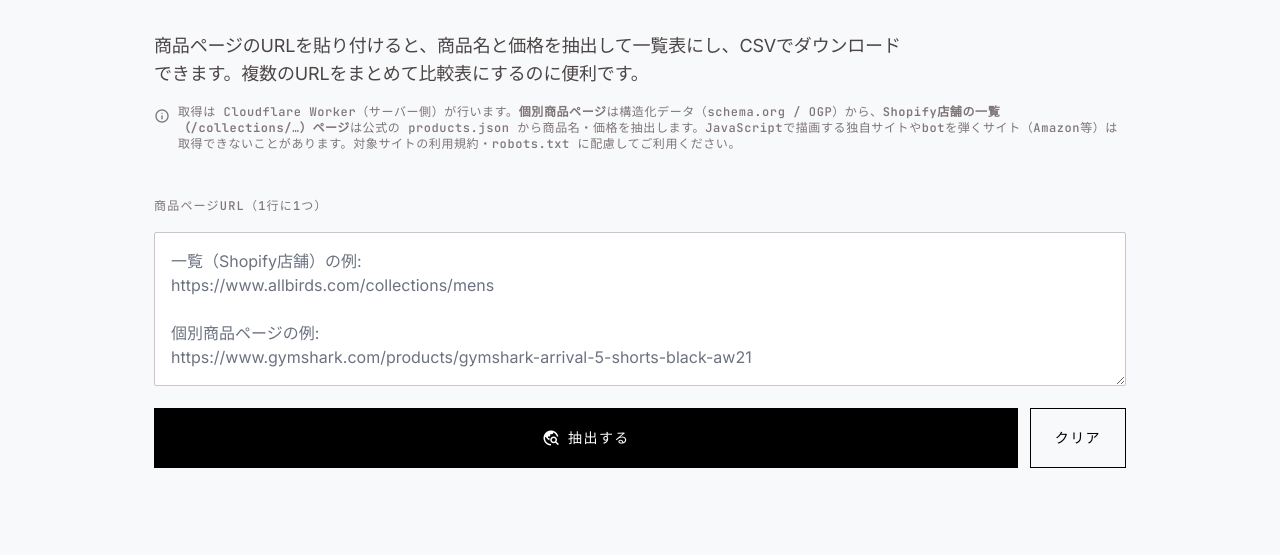
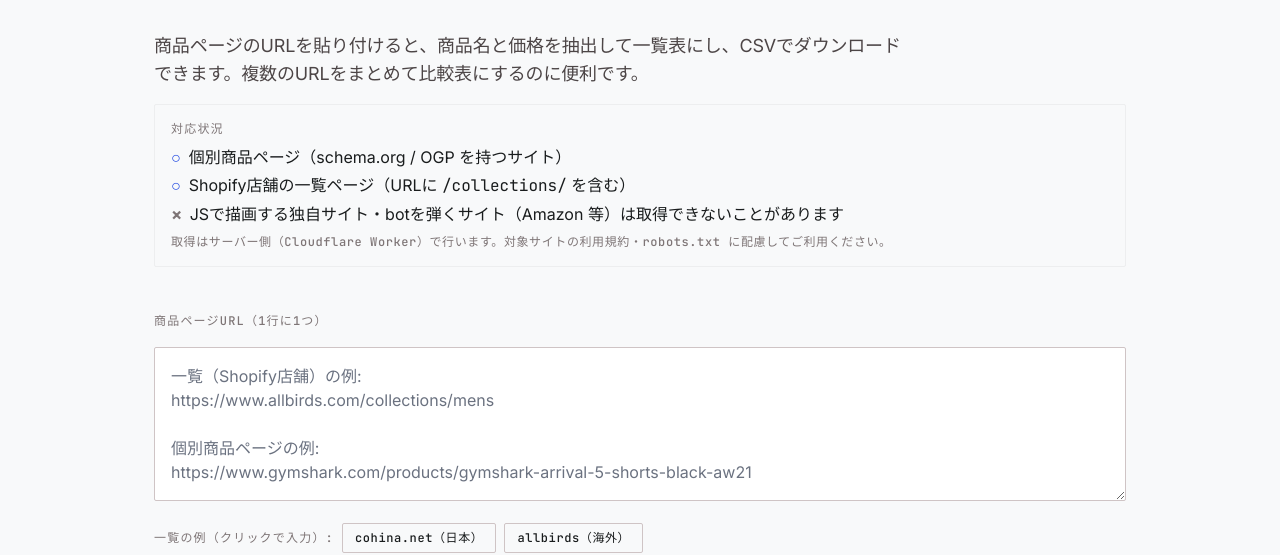
Before and after one commit to torhada/torhada.github.io, a plain HTML site: page apps/product-scraper/index.html in a window 1280 px wide. Shown: the part 247-802 px from the top of the page. Drawn offline with nearby package versions, Linux system fonts and the light colour scheme.

Commit message:
Product Scraper: add support-status note and click-to-fill listing examples

```diff
--- a/apps/product-scraper/app.js
+++ b/apps/product-scraper/app.js
@@ -114,6 +114,15 @@ clearBtn.addEventListener("click", () => {
   setStatus("");
 });
 
+// Example buttons: click to fill the input, ready to run.
+document.querySelectorAll("[data-example]").forEach((b) => {
+  b.addEventListener("click", () => {
+    urls.value = b.dataset.example;
+    setStatus("");
+    urls.focus();
+  });
+});
+
 function csvCell(v) {
   const s = v == null ? "" : String(v);
   return /[",\r\n]/.test(s) ? '"' + s.replace(/"/g, '""') + '"' : s;
--- a/apps/product-scraper/index.html
+++ b/apps/product-scraper/index.html
@@ -41,16 +41,27 @@
 <p class="font-body-lg text-body-lg text-on-surface-variant max-w-[760px] mt-stack-md">
 商品ページのURLを貼り付けると、商品名と価格を抽出して一覧表にし、CSVでダウンロードできます。複数のURLをまとめて比較表にするのに便利です。
 </p>
-<p class="font-label-sm text-label-sm text-outline mt-stack-sm flex items-start gap-2">
-<span class="material-symbols-outlined text-base">info</span>
-<span>取得は Cloudflare Worker（サーバー側）が行います。<strong>個別商品ページ</strong>は構造化データ（schema.org / OGP）から、<strong>Shopify店舗の一覧（/collections/…）ページ</strong>は公式の products.json から商品名・価格を抽出します。JavaScriptで描画する独自サイトやbotを弾くサイト（Amazon等）は取得できないことがあります。対象サイトの利用規約・robots.txt に配慮してご利用ください。</span>
-</p>
+<div class="mt-stack-sm border border-surface-container rounded p-4 space-y-2">
+<p class="font-label-sm text-label-sm text-outline uppercase tracking-widest">対応状況</p>
+<ul class="font-body-md text-body-md space-y-1">
+<li class="flex gap-2"><span class="text-secondary font-bold">○</span><span>個別商品ページ（schema.org / OGP を持つサイト）</span></li>
+<li class="flex gap-2"><span class="text-secondary font-bold">○</span><span>Shopify店舗の一覧ページ（URLに <span class="font-label-sm">/collections/</span> を含む）</span></li>
+<li class="flex gap-2"><span class="text-outline font-bold">×</span><span>JSで描画する独自サイト・botを弾くサイト（Amazon 等）は取得できないことがあります</span></li>
+</ul>
+<p class="font-label-sm text-label-sm text-outline">取得はサーバー側（Cloudflare Worker）で行います。対象サイトの利用規約・robots.txt に配慮してご利用ください。</p>
+</div>
 </section>
 
 <!-- Input -->
 <section class="space-y-stack-sm">
 <label for="urls" class="font-label-sm text-label-sm text-outline uppercase tracking-widest">商品ページURL（1行に1つ）</label>
 <textarea id="urls" rows="5" class="w-full border border-outline-variant rounded p-4 font-body-md text-body-md focus:border-primary focus:ring-0" placeholder="一覧（Shopify店舗）の例:&#10;https://www.allbirds.com/collections/mens&#10;&#10;個別商品ページの例:&#10;https://www.gymshark.com/products/gymshark-arrival-5-shorts-black-aw21"></textarea>
+
+<div class="flex flex-wrap items-center gap-2">
+<span class="font-label-sm text-label-sm text-outline uppercase tracking-widest">一覧の例（クリックで入力）:</span>
+<button type="button" data-example="https://cohina.net/collections/all" class="px-3 py-1.5 border border-outline-variant rounded font-label-sm text-label-sm hover:border-primary hover:text-primary transition-colors">cohina.net（日本）</button>
+<button type="button" data-example="https://www.allbirds.com/collections/mens" class="px-3 py-1.5 border border-outline-variant rounded font-label-sm text-label-sm hover:border-primary hover:text-primary transition-colors">allbirds（海外）</button>
+</div>
 
 <div class="flex flex-col sm:flex-row gap-3">
 <button id="runBtn" class="flex-1 inline-flex items-center justify-center gap-2 px-6 py-4 bg-primary text-on-primary font-label-md text-label-md uppercase tracking-widest hover:bg-secondary transition-colors duration-300 active:scale-95 disabled:opacity-40 disabled:cursor-not-allowed">
@@ -129,6 +140,6 @@
 </div>
 </footer>
 
-<script type="module" src="app.js?v=2"></script>
+<script type="module" src="app.js?v=3"></script>
 </body>
 </html>
```
